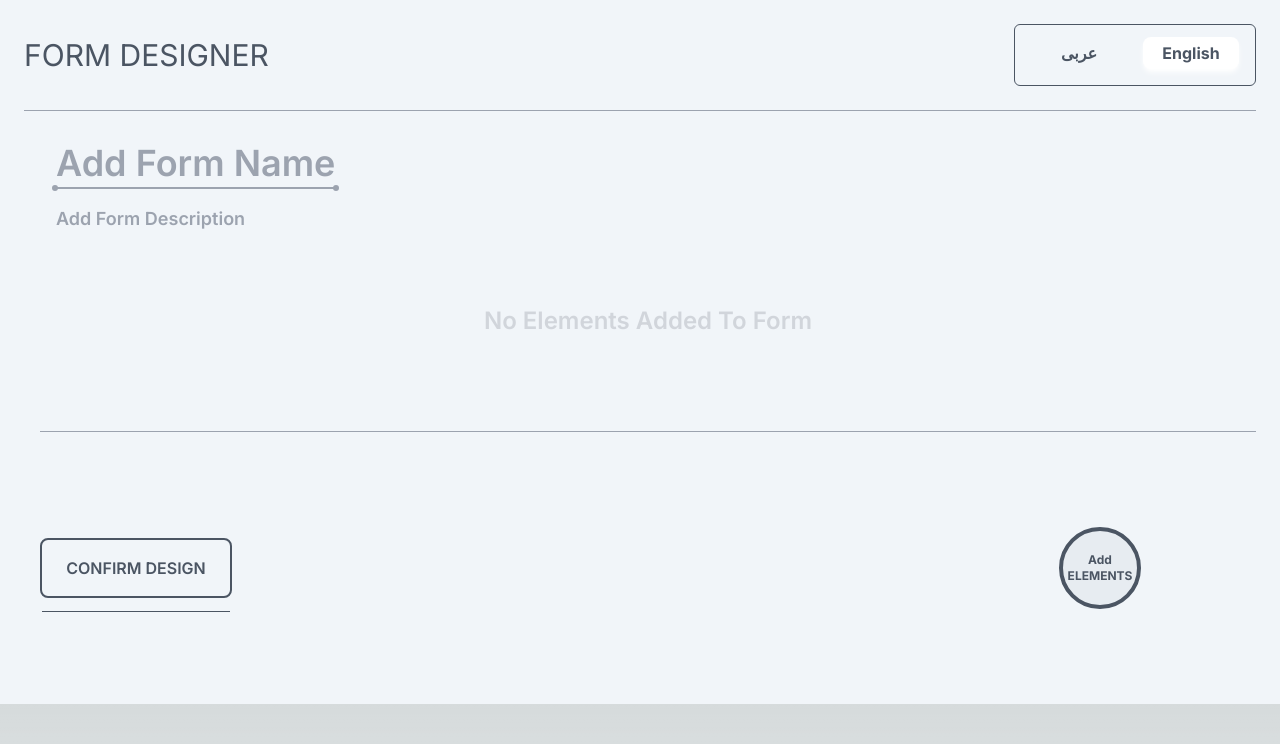
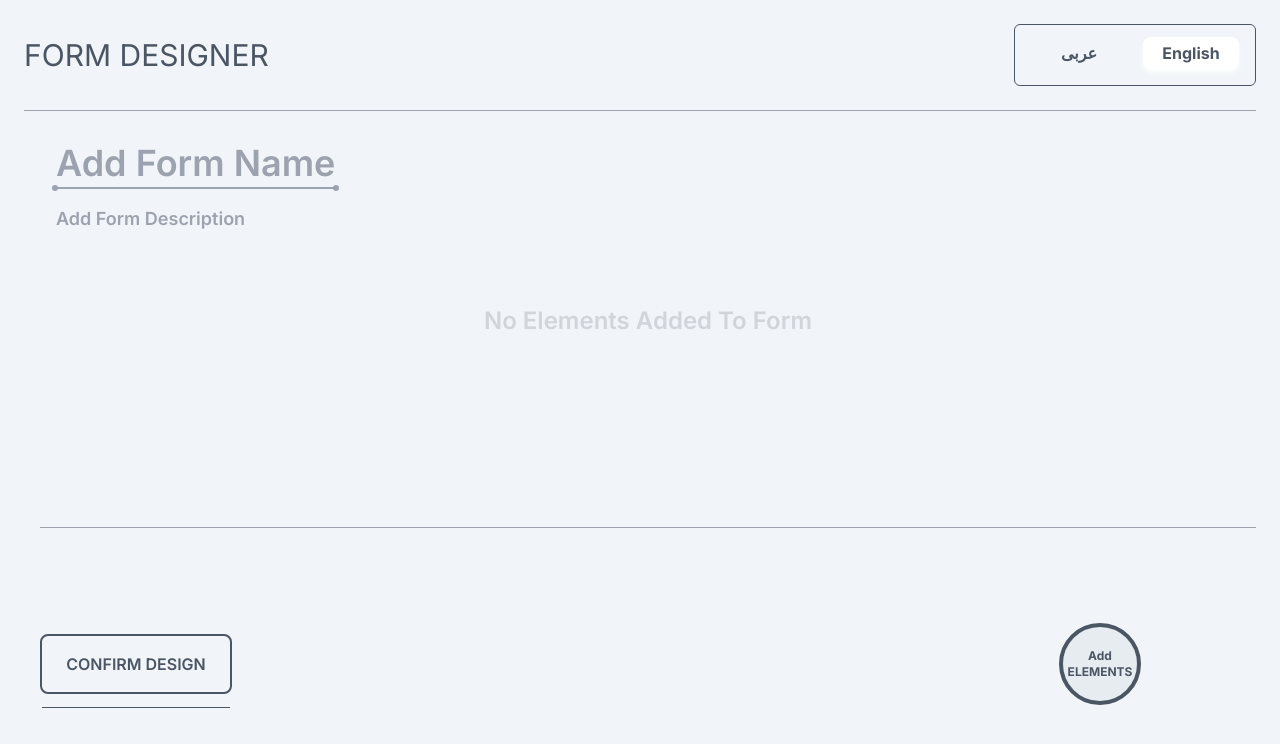
Before and after one commit to atta-hamamah/form-designer, a Next.js app: page / in a window 1280 px wide. Shown: the top 744 px of the page. Built offline with nearby package versions, Linux system fonts and the light colour scheme.

Commit message:
modifying min height

```diff
--- a/src/app/page.js
+++ b/src/app/page.js
@@ -261,7 +261,7 @@ function FormDesigner() {
             </div>
           </div>
         }
-        <div className={`${user ? 'min-h-[469px] ' : 'min-h-[305px] '} border-b mb-6 border-gray-400  w-full "`}>
+        <div className={`${user ? 'min-h-[calc(100vh-234px)]' : ' min-h-[calc(100vh-399px)]'} border-b mb-6 border-gray-400  w-full "`}>
           <div className=" w-full p-4 pb-0 ">
             <div className=" w-fit ">
               <div
@@ -434,7 +434,9 @@ function FormDesigner() {
                   ))}
                 </form>
                 :
-                <p className='w-full h-44 font-semibold text-gray-300 text-2xl flex items-center justify-center'>{lang === 'arabic' ? 'لا يوجد عناصر فى الاستمارة' : 'No Elements Added To Form'}</p>
+                <p className='w-full h-44 font-semibold text-gray-300 text-2xl flex items-center justify-center'>
+                  {lang === 'arabic' ? 'لا يوجد عناصر فى الاستمارة' : 'No Elements Added To Form'}
+                </p>
             }
           </div>
         </div>
```
